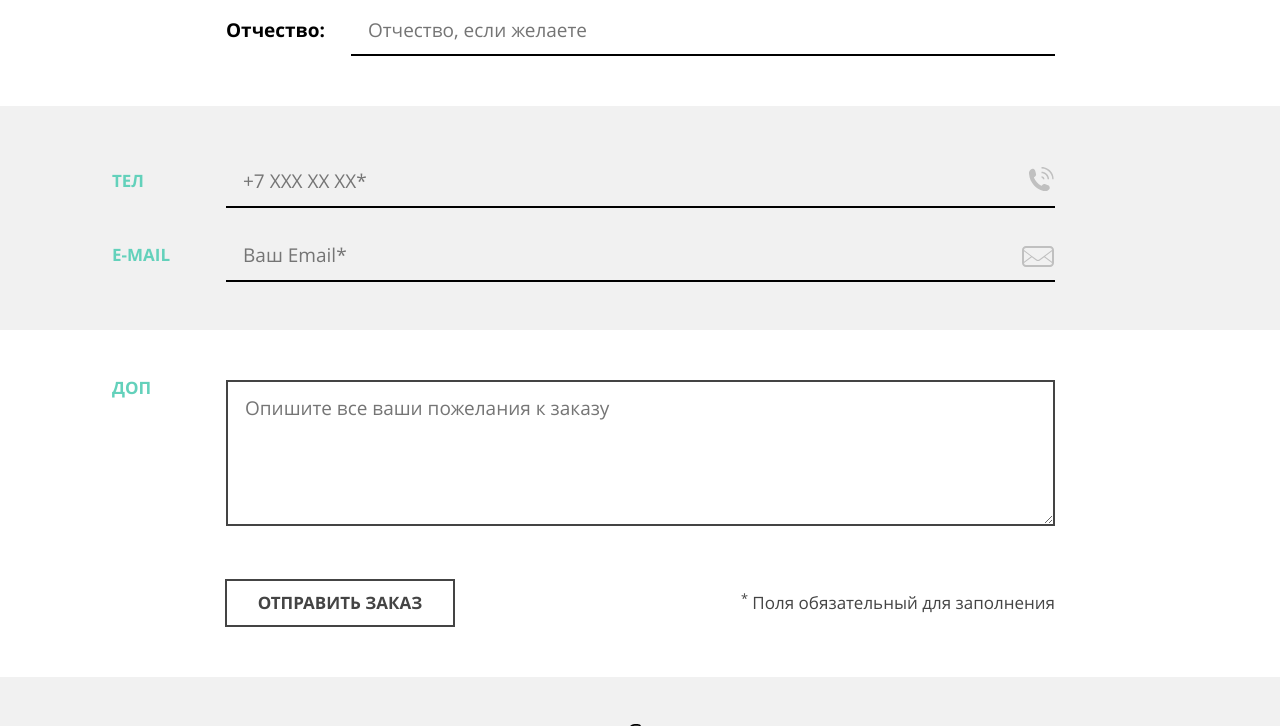
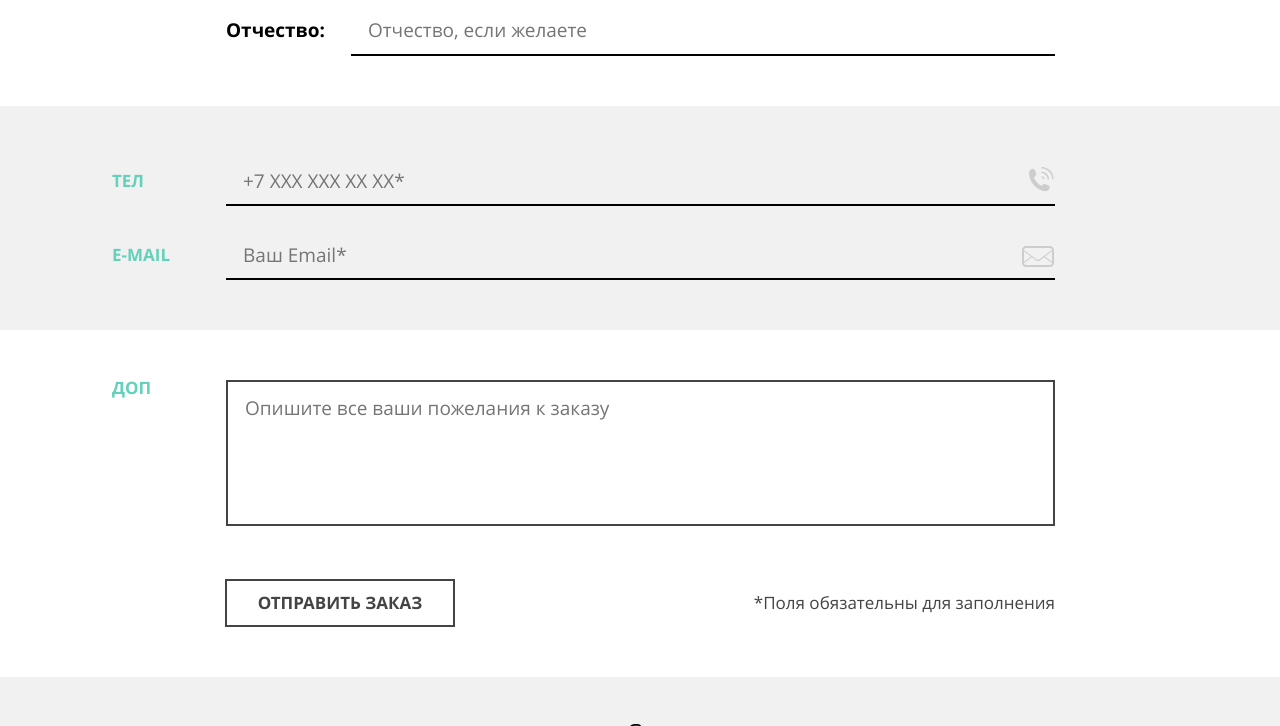
Before and after one commit to vvnovos/980599-mishka-18, a website: page source/form.html in a window 1280 px wide. Shown: the part 1099-1825 px from the top of the page. Drawn offline with nearby package versions, Linux system fonts and the light colour scheme; files that its build step writes are made by us from their sources.

Commit message:
Исправляет несоотвествие макету:form

```diff
--- a/source/form.html
+++ b/source/form.html
@@ -129,7 +129,7 @@
       <div class="order__list order__list--grey contact-list">
         <div class="contact-list__wrapper">
           <label class="order__title contact-list__label" for="phone-field">Тел</label>
-          <input class="contact-list__input" type="tel" name="order-phone" id="phone-field" placeholder="+7 XXX XX XX*" pattern="\+7\-[0-9]{3}\-[0-9]{2}\-[0-9]{2}" required>
+          <input class="contact-list__input" type="tel" name="order-phone" id="phone-field" placeholder="+7 XXX XXX XX XX*" pattern="\+7\-[0-9]{3}\-[0-9]{3}\-[0-9]{2}\-[0-9]{2}" maxlength="16" required>
           <svg class="contact-list__image" width="24.8" height="24.3">
             <use xlink:href="img/svg/sprite.svg#icon-phone"></use>
           </svg>
@@ -147,7 +147,7 @@
         <textarea class="proposition-list__input" name="order-proposition" id="proposition-field" placeholder="Опишите все ваши пожелания к заказу"></textarea>
       </div>
       <div class="order__remark-button">
-        <small class="order__remark"><sup>*</sup> Поля обязательный для заполнения</small>
+        <small class="order__remark">*Поля обязательны для заполнения</small>
         <button class="order__button button" type="submit">Отправить заказ</button>
       </div>
     </form>
--- a/source/less/blocks/contact-list.less
+++ b/source/less/blocks/contact-list.less
@@ -18,10 +18,9 @@
   font-size: 17px;
   line-height: 18px;
   font-weight: 400;
-  padding-top: 20px;
-  padding-bottom: 20px;
+  padding: 20px 45px 20px 0;
   border: none;
-  box-shadow: 0 2px 0 0 #000000;
+  box-shadow: inset 0 -2px 0 0 #000000;
   margin-bottom: 34px;
   cursor: pointer;
 
@@ -53,7 +52,7 @@
   .contact-list__input {
     font-size: 19px;
     background-color: #f1f1f1;
-    padding: 0;
+    padding: 0 70px 0 0;
     margin: 0;
     padding-left: 17px;
     flex-grow: 1;
--- a/source/less/blocks/order.less
+++ b/source/less/blocks/order.less
@@ -52,6 +52,11 @@
   .order {
     padding-left: 0;
     padding-right: 0;
+  }
+
+  .order__remark {
+    font-size: 17px;
+    line-height: 30px;
   }
 
   .order__wrapper {
--- a/source/less/blocks/page-form.less
+++ b/source/less/blocks/page-form.less
@@ -1,3 +1,7 @@
+.page-form {
+  margin-bottom: 55px;
+}
+
 .page-form__title {
   background-color: @header-footer-bg;
   padding-top: 72px;
--- a/source/less/blocks/proposition-list.less
+++ b/source/less/blocks/proposition-list.less
@@ -11,9 +11,10 @@
   font-size: 17px;
   line-height: 18px;
   font-weight: 400;
-  padding: 17px 0 89px 17px;
+  padding: 17px 17px 89px;
   border: solid 2px #444444;
   cursor: pointer;
+  resize: none;
 
   &:hover,
   &:active {
--- a/source/less/global.less
+++ b/source/less/global.less
@@ -6,7 +6,7 @@ body {
   background-color: @bg-color-body;
   font-size: @font-size-base;
   line-height: @line-height-base;
-  color: @font-color-base;
+  color: @font-color-text;
   min-width: @mobile-width;
   position: relative;
 }
```
